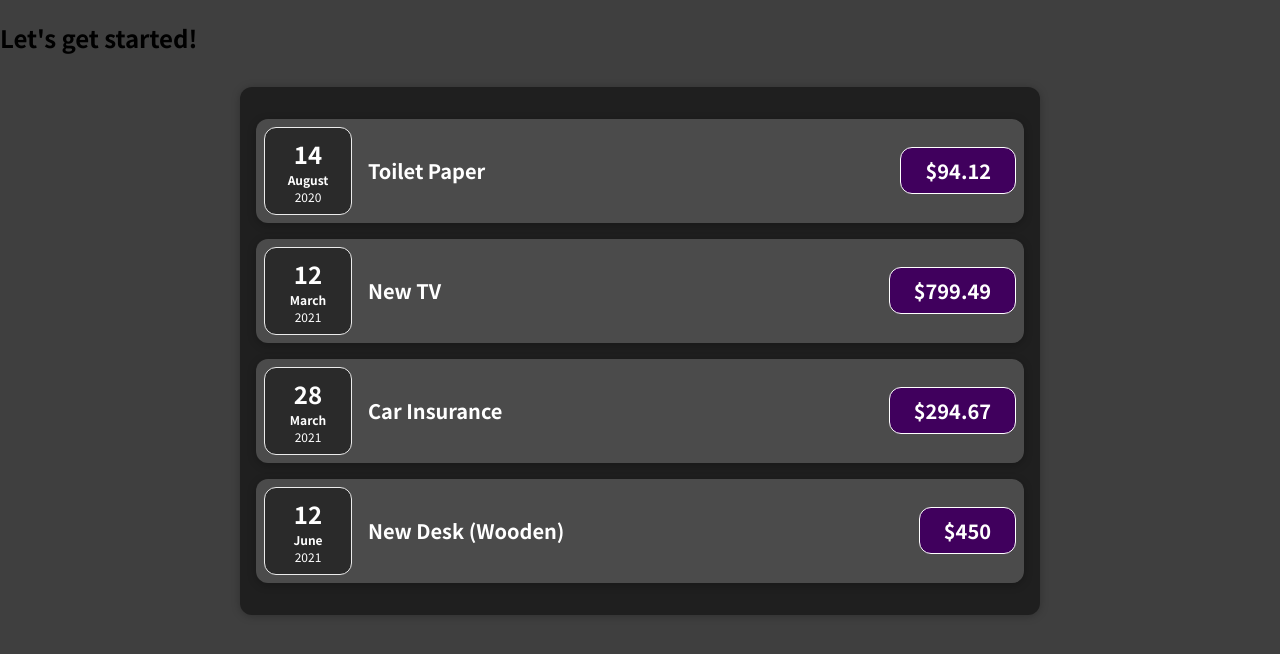
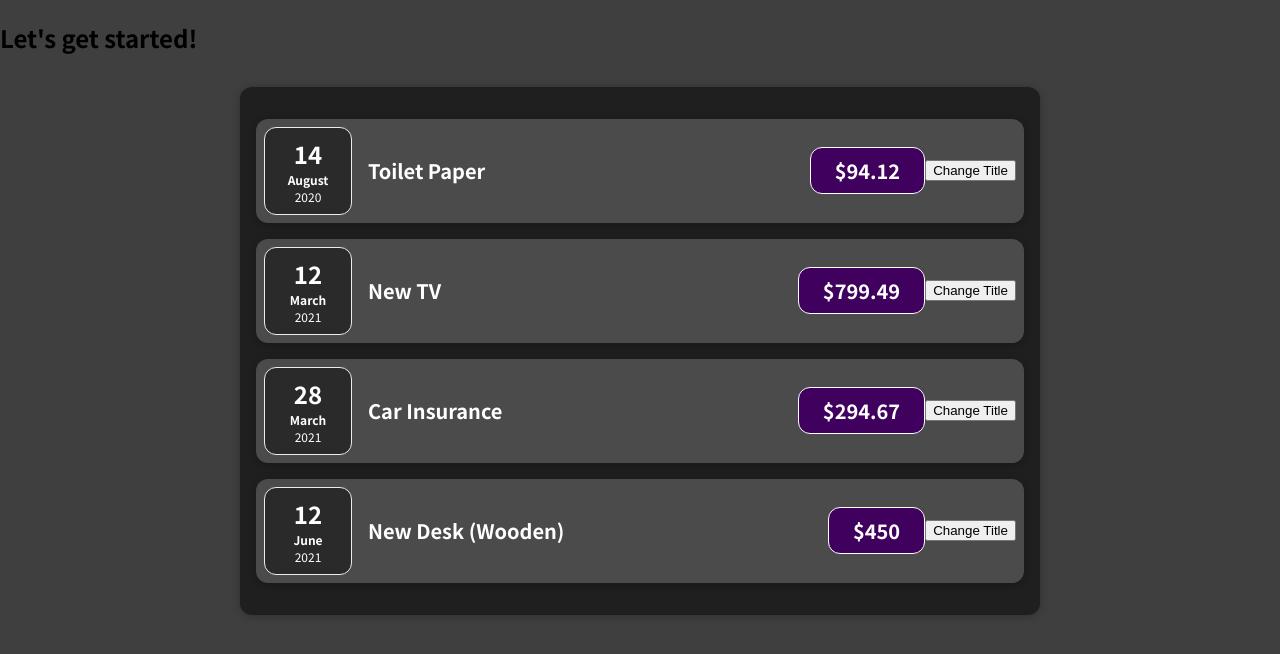
Before and after one commit to cibgraphics/reactjs-training, a React (Create React App) app: page / in a window 1280 px wide. Shown: the top 654 px of the page. Built offline with nearby package versions, Linux system fonts and the light colour scheme.

Commit message:
text updated

```diff
--- a/src/components/Expenses/ExpenseItem.js
+++ b/src/components/Expenses/ExpenseItem.js
@@ -1,15 +1,26 @@
+import { useState } from 'react';
+
 import ExpenseDate from './ExpenseDate'
 import Card from '../UI/Card'
 import './ExpenseItem.css'
 
 const ExpenseItem = (props) => {
+
+  const [title, setTitle] = useState(props.title);
+
+  const clickHandler = () => {
+    setTitle('Updated!');
+    console.log('CLICKED!');
+  }
+
   return (
       <Card className="expense-item">
         <ExpenseDate date={props.date} />
         <div className="expense-item__description">
-          <h2>{props.title}</h2>
+          <h2>{title}</h2>
           <div className="expense-item__price">${props.amount}</div>
         </div>
+        <button onClick={clickHandler}>Change Title</button>
       </Card>
     )
 }
```
